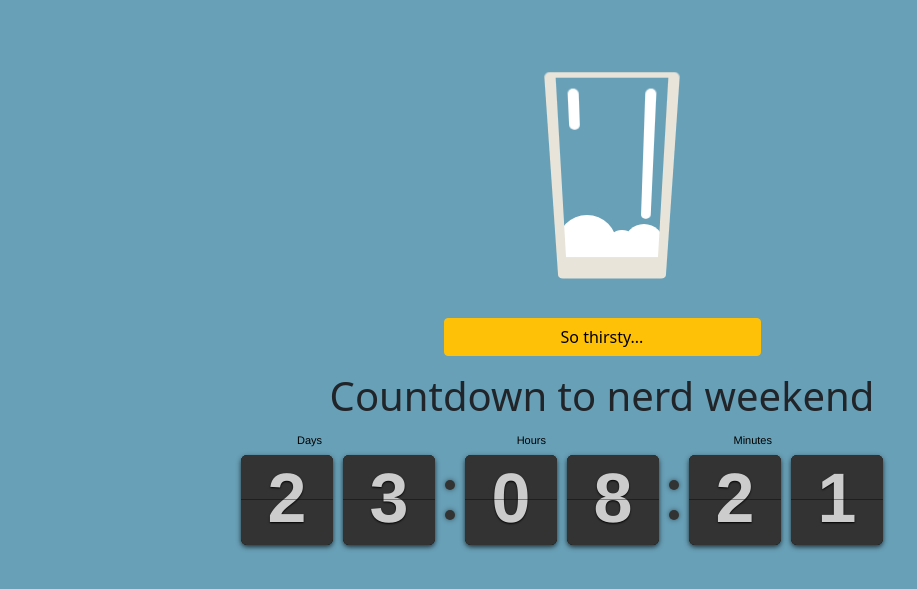
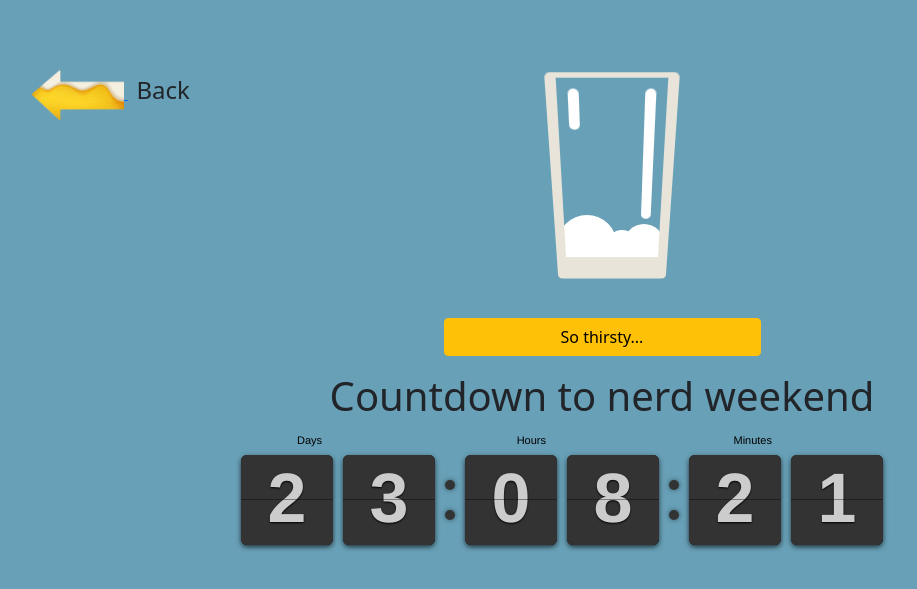
Before and after one commit to ianleeder/nerdweekend, a Jekyll site: the page countdown.html, which Jekyll copies as it is, in a window 1280 px wide. Shown: the top 589 px of the page, without its empty margins (38-955 px from the left). Built offline with Jekyll 4.4.1, drawn with Linux system fonts in a browser that asks for light colours.

Commit message:
Add back button to countdown page

```diff
--- a/countdown.html
+++ b/countdown.html
@@ -167,6 +167,15 @@
 </head>
 
 <body>
+    <div class="container">
+        <div style="position: fixed;">
+            <a href="/">
+                <img src="/assets/img/back.png" height="50px" width="auto">
+            </a>
+            &nbsp;
+            <span style="font-size: 1.5em;">Back</span>
+        </div>
+    </div>
     <div id="beer-container">
         <div class="glass">
             <div class="beer"></div>
```
Also changed, not shown: assets/img/back.png (added).
